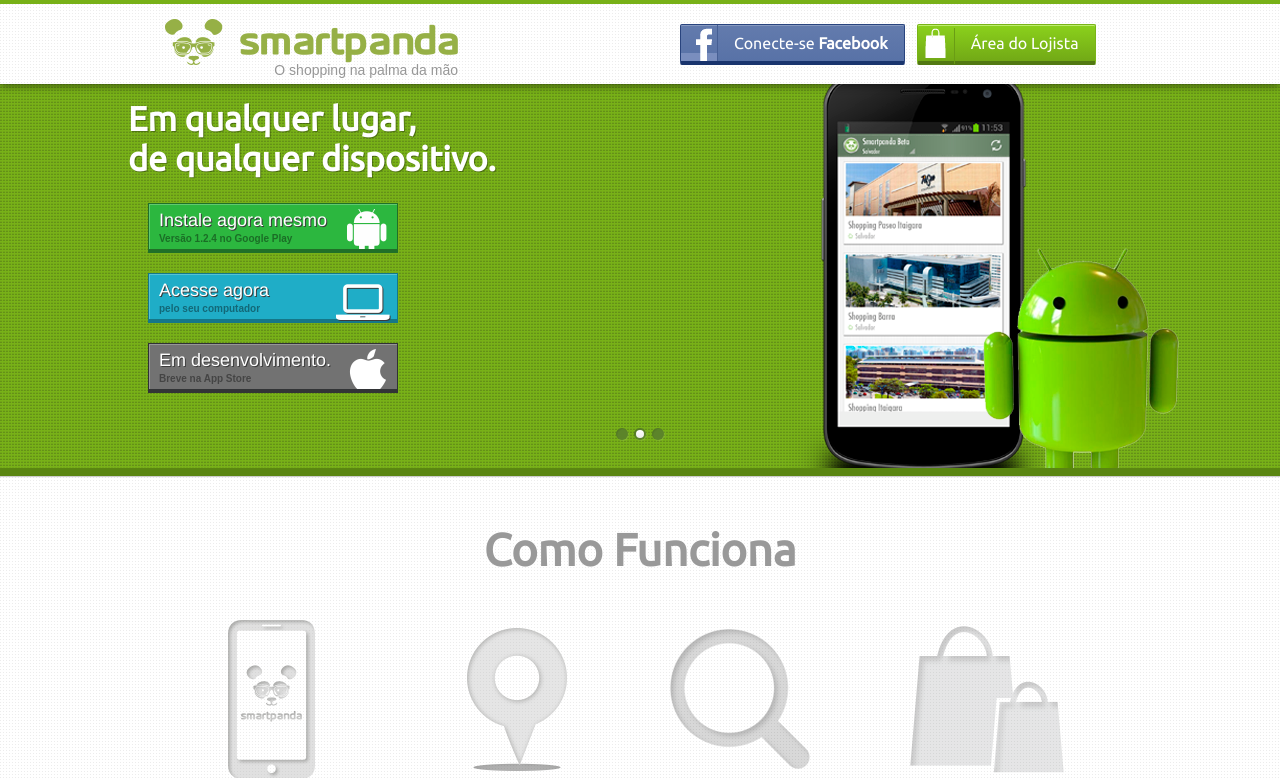
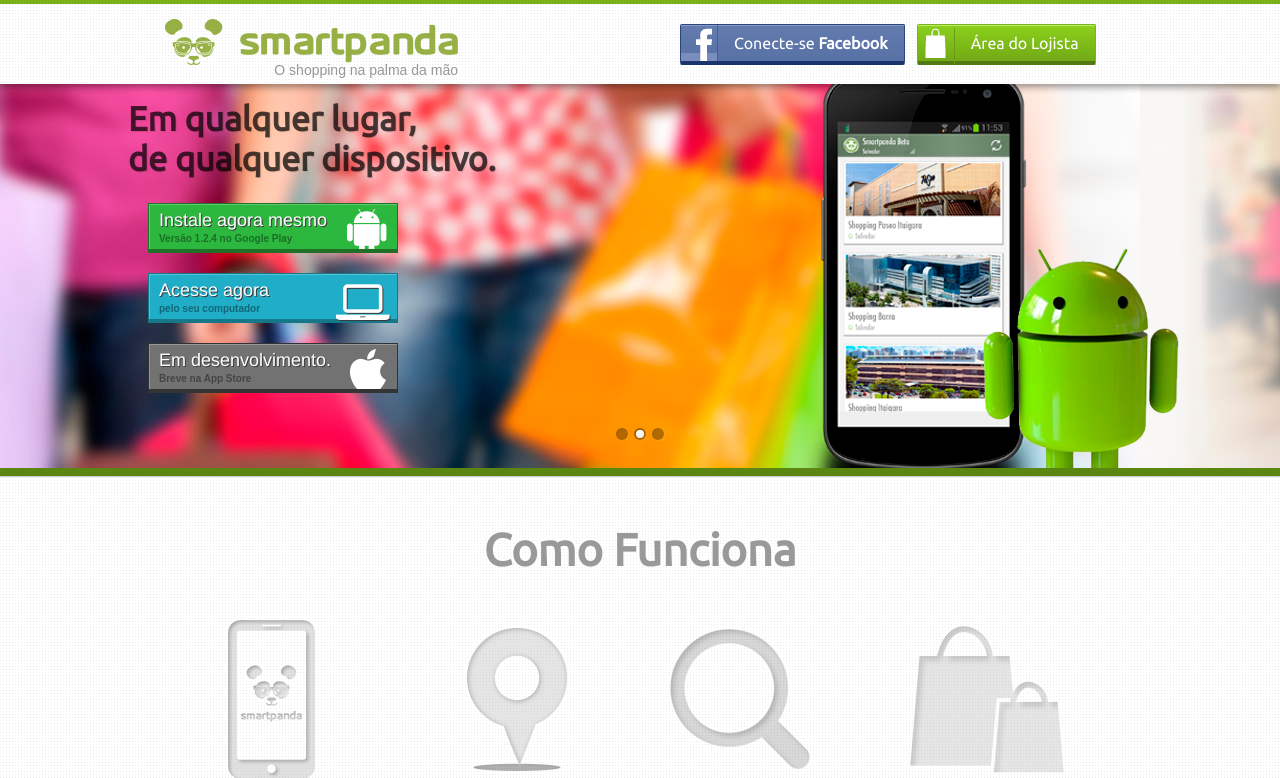
Before and after one commit to marciovicente/smartpanda2013, a PHP site: page /smartpanda2013/main.php in a window 1280 px wide. Shown: the top 778 px of the page. Run offline with PHP 8.4, Linux system fonts and the light colour scheme; style sheets or scripts are compiled from the project's sources; some libraries are stand-ins or nearby versions.

Commit message:
Modificando para colocar no ar

```diff
--- a/css/parallax.scss
+++ b/css/parallax.scss
@@ -5,7 +5,7 @@
 	position: relative;
 	margin: 30px auto;
 	overflow: hidden;
-	background: url(../images/dot.png) #78B118 repeat 0% 0%;
+	background: url(../images/mall-full.jpg) repeat 0% 0%;
 	border-top: 8px solid #5a8611;
 	border-bottom: 8px solid #5a8611;
 	box-shadow: 0px 1px 1px rgba(0,0,0,0.2), 0px -2px 1px #fff;
@@ -52,7 +52,7 @@
 	opacity: 1;
 }
 .da-slide h2{
-	color: #fff;
+	color: rgba(0,0,0,0.7);
 	font-size: 34px;
 	width: 50%;
 	top: 60px;
@@ -62,7 +62,6 @@
 	font-family: 'Ubuntu', Arial, sans-serif;
 	font-weight: 700;
 	line-height: 40px;
-	text-shadow: 1px 1px 0 rgba(0,0,0,0.3);
 }
 .da-slide p{
 	width: 45%;
@@ -112,12 +111,16 @@
 	width: 12px;
 	height: 12px;
 	border-radius: 50%;
-	background: #5c842a;
+	background: rgba(0,0,0,0.3);
 	margin: 3px;
 	cursor: pointer;
 	box-shadow:
 		1px 1px 1px rgba(0,0,0,0.1) inset,
 		1px 1px 1px rgba(255,255,255,0.1);
+
+		&:hover{
+			background:rgba(0,0,0,0.6);
+		}
 }
 .da-dots span.da-dots-current:after{
 	content: '';
```
Also changed, not shown: main.php (+24 -9 lines), css/parallax.css, images/iphone.png, images/mall-full.jpg (added), images/mall.jpg (added), images/mall2.jpg (added).
